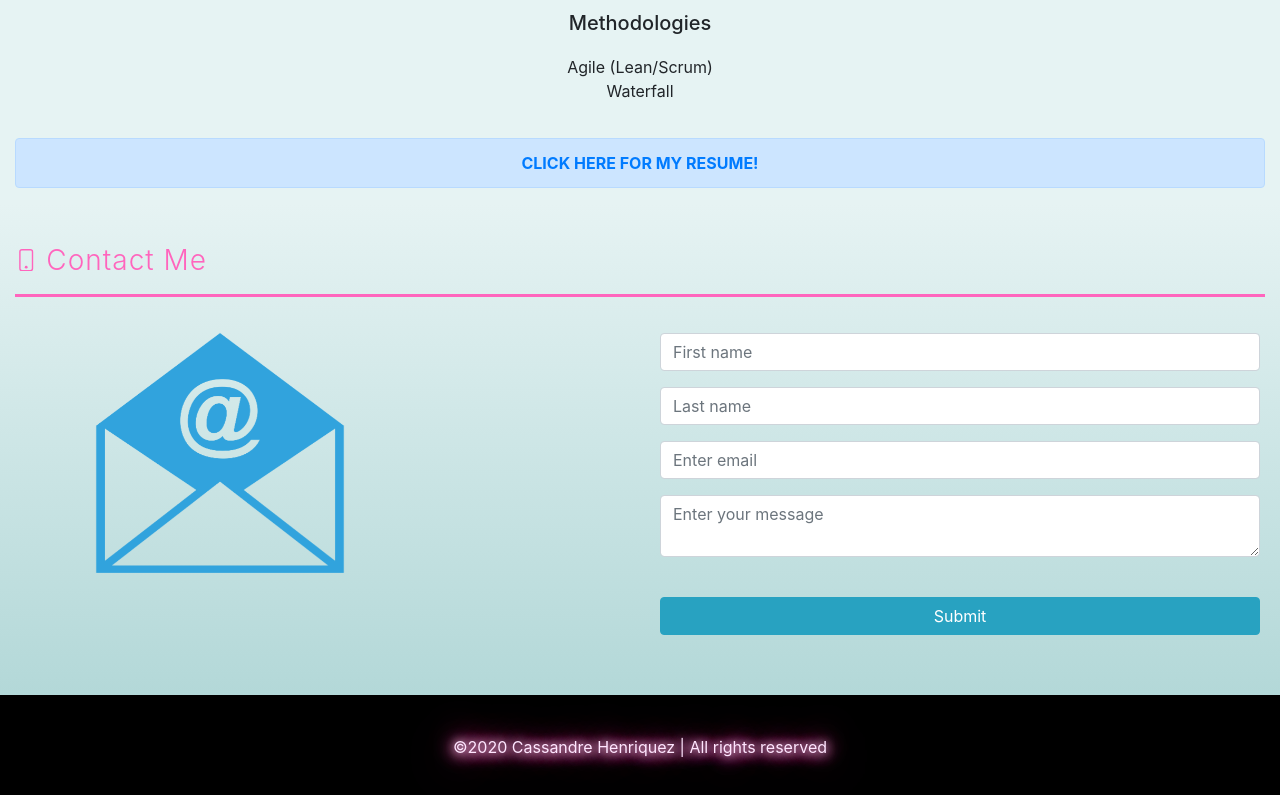
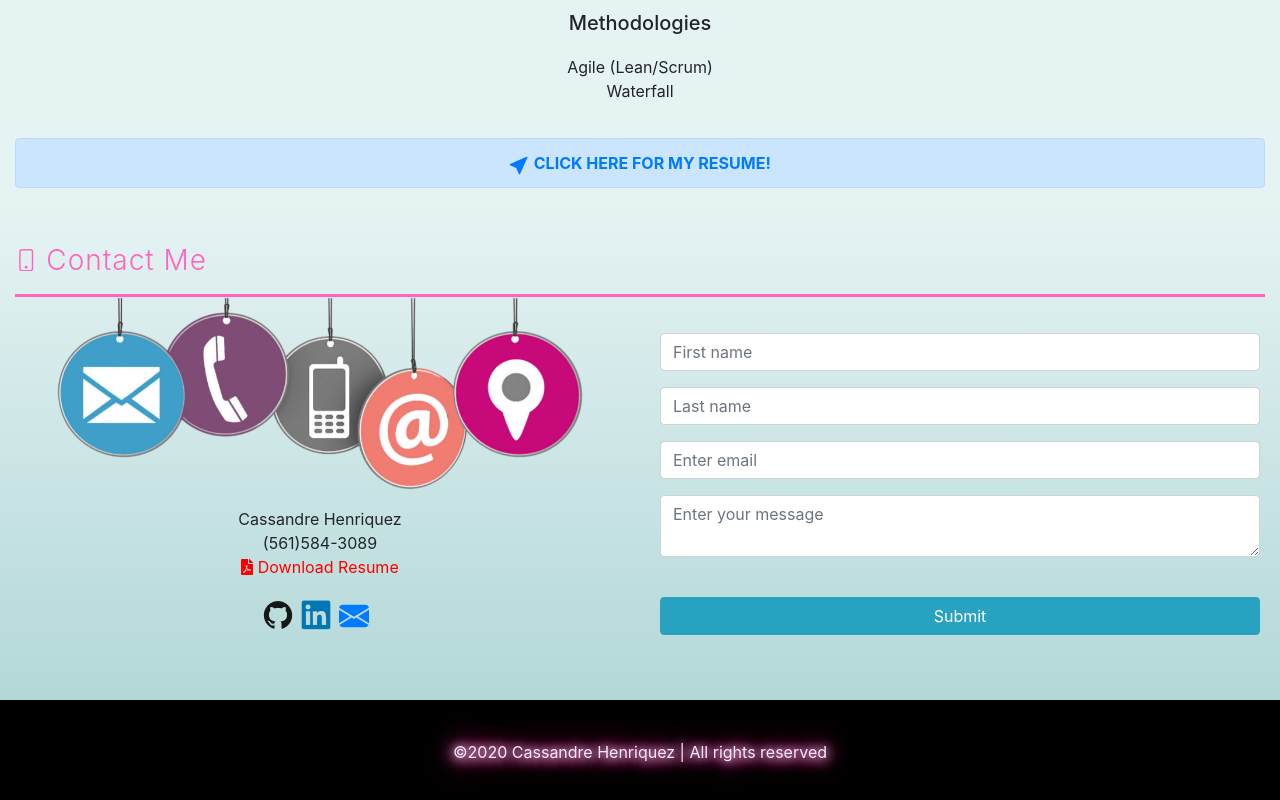
Before and after one commit to cassandreh1/cassandre-portfolio, an Angular app: page / in a window 1280 px wide. Shown: the part 1777-2577 px from the top of the page. Built offline with nearby package versions, Linux system fonts and the light colour scheme.

Commit message:
adding contact me info

```diff
--- a/src/app/contact-me/contact-me.component.html
+++ b/src/app/contact-me/contact-me.component.html
@@ -10,7 +10,29 @@
         <hr>
     </div>
     <div class="col-sm-12 col-md-6 wall-art">
-        <img src="../../assets/pngwave.png" alt="email logo">
+        <img id="contact-me-icon" src="../../assets/contact-icon-2.png" alt="email logo">
+        <div id="contact-info">
+        <p>
+            Cassandre Henriquez
+            <br>
+            (561)584-3089
+            <br>
+            <a id="resume-pdf" href="../../assets/Cassandre's Resume.pdf">
+                <fa-icon [icon]="faFilePdf"></fa-icon>
+                Download Resume
+            </a>
+        </p>
+            <div>
+                <a class="contact-icon-styling" href="https://github.com/cassandreh1"><i class="devicon-github-plain colored"></i></a>
+                <a class="contact-icon-styling"  href="https://www.linkedin.com/in/cassandre-henriquez-08bb4763/"><i class="devicon-linkedin-plain colored"></i></a>
+                <a class="contact-icon-styling"  href="mailto:cassandreh01@gmail.com">
+                    <svg class="bi bi-envelope-fill" width="1em" height="1em" viewBox="0 0 16 16" fill="currentColor" xmlns="http://www.w3.org/2000/svg">
+                        <path fill-rule="evenodd" d="M.05 3.555A2 2 0 0 1 2 2h12a2 2 0 0 1 1.95 1.555L8 8.414.05 3.555zM0 4.697v7.104l5.803-3.558L0 4.697zM6.761 8.83l-6.57 4.027A2 2 0 0 0 2 14h12a2 2 0 0 0 1.808-1.144l-6.57-4.027L8 9.586l-1.239-.757zm3.436-.586L16 11.801V4.697l-5.803 3.546z"/>
+                    </svg>
+                </a>
+
+            </div>
+        </div>
     </div>
     <div class="col-sm-12 col-md-6">
         <form #contactMe="ngForm" method="post" (ngSubmit)="onSubmit(contactMe)">
--- a/src/app/contact-me/contact-me.component.scss
+++ b/src/app/contact-me/contact-me.component.scss
@@ -5,20 +5,15 @@
     background-image: linear-gradient(to bottom, #e6f3f3, #b3d8d8);
     .wall-art {
         text-align: center;
-        img {
-            height: 15em;
+        #resume-pdf {
+            color: red;
+        }
+         #contact-me-icon {
+            margin-top: -60px !important;
+            height: 14em;
             animation: slideLeft 2s ease-in-out forwards;
         }
     }
-    @keyframes slideLeft{
-        0% {
-        transform: translateX(-100px);
-        }
-        100% {
-        transform: translateX(0px);
-        }
-    }
-
     .col-md-6 {
         padding: 20px;
         .ng-dirty.ng-invalid:not(form)  {
@@ -45,9 +40,31 @@
             }
         }
     }
- @media screen and (max-width: 767px) {
-    .wall-art {
-        display: none;
+    #contact-info {
+       padding-top: 10px;
     }
- }
+    .contact-icon-styling {
+        font-size: 30px;
+        margin-right: 8px;
+        text-decoration: none;
+        svg {
+            margin-bottom: 8px;
+        }
+    }
+    @keyframes slideLeft{
+        0% {
+        transform: translateX(-100px);
+        }
+        100% {
+        transform: translateX(0px);
+        }
+    }
+    @media screen and (max-width: 767px) {
+        .wall-art {
+            #contact-me-icon {
+                height: 11em;
+                margin-top: -55px !important;
+            }
+        }
+    }
 }
--- a/src/app/contact-me/contact-me.component.ts
+++ b/src/app/contact-me/contact-me.component.ts
@@ -4,6 +4,7 @@ import { NgModel } from '@angular/forms';
 import { HttpClient, HttpParams, HttpErrorResponse } from '@angular/common/http';
 import { Injectable } from '@angular/core';
 import { from } from 'rxjs';
+import { faFilePdf } from '@fortawesome/free-solid-svg-icons';
 
 @Component({
   selector: 'app-contact-me',
@@ -11,7 +12,7 @@ import { from } from 'rxjs';
   styleUrls: ['./contact-me.component.scss']
 })
 export class ContactMeComponent implements OnInit {
-
+  faFilePdf = faFilePdf;
   model = new ContactMeInfo('', '', '', '');
   showErrMsg: Boolean = false;
   showSuccessMsg: Boolean = false;
--- a/src/app/header/header.component.scss
+++ b/src/app/header/header.component.scss
@@ -35,14 +35,15 @@
         height: 3rem;
         width: 3rem;
         color: #ff65bd;
-        -webkit-animation: mover 1s infinite  alternate;
-        animation: mover 1s infinite  alternate;
+        -webkit-animation: moverY 1s infinite  alternate;
+        animation: moverY 1s infinite  alternate;
       }
-      @-webkit-keyframes mover {
+
+      @-webkit-keyframes moverY {
           0% { transform: translateY(0); }
           100% { transform: translateY(-10px); }
       }
-      @keyframes mover {
+      @keyframes moverY {
           0% { transform: translateY(0); }
           100% { transform: translateY(-10px); }
       }
--- a/src/app/home/home.component.html
+++ b/src/app/home/home.component.html
@@ -43,7 +43,12 @@
 <div class="row" id="checkResume">
   <div class="col-sm-12">
     <div class="alert alert-primary" role="alert">
-      <a href="javascript:void(0)" routerLink="/resume" >CLICK HERE FOR MY RESUME!</a>
+      <a href="javascript:void(0)" routerLink="/resume">
+        <svg class="bi bi-cursor-fill" width="1.3em" height="1.3em" viewBox="0 0 16 16" fill="currentColor" xmlns="http://www.w3.org/2000/svg">
+          <path fill-rule="evenodd" d="M14.082 2.182a.5.5 0 0 1 .103.557L8.528 15.467a.5.5 0 0 1-.917-.007L5.57 10.694.803 8.652a.5.5 0 0 1-.006-.916l12.728-5.657a.5.5 0 0 1 .556.103z"/>
+        </svg>
+        CLICK HERE FOR MY RESUME!
+      </a>
     </div>
   </div>
 </div>
```
Also changed, not shown: src/assets/contact-icon-2.png (added).
